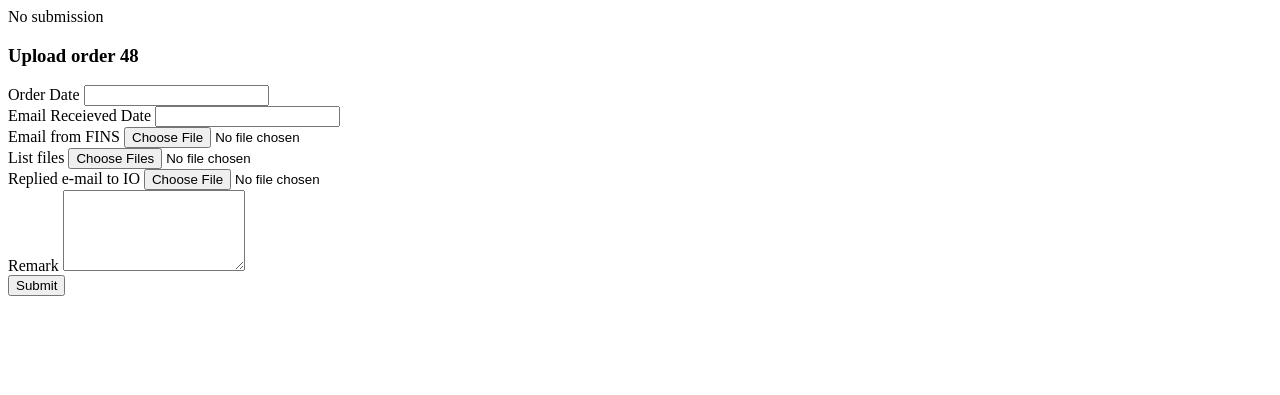
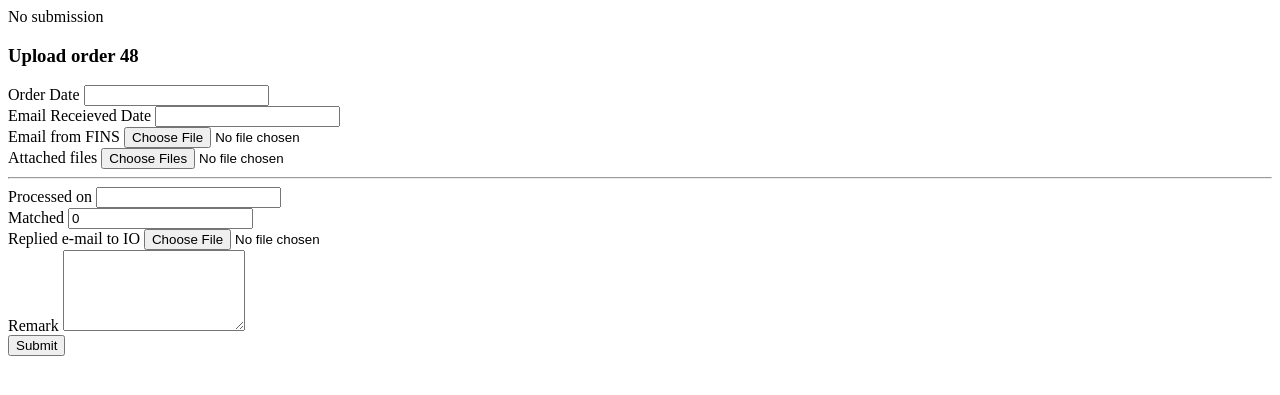
Before and after one commit to ashrafmisran/regtechv1, a PHP site: page /order-48-upload.php in a window 1280 px wide. Shown: the top 395 px of the page. Run offline with PHP 8.4, Linux system fonts and the light colour scheme.

Commit message:
Re-design the upload form for Order 48 and add new page for Order 48 daily report

```diff
--- a/navbar.php
+++ b/navbar.php
@@ -11,6 +11,9 @@
       </li>
       <li class="nav-item">
         <a class="nav-link" href="?p=order-48-upload">Order 48</span></a>
+      </li>
+      <li class="nav-item">
+        <a class="nav-link" href="?p=order-48-report">Order 48 Daily Report</span></a>
       </li>
       <!--li class="nav-item dropdown">
         <a class="nav-link dropdown-toggle" href="#" id="navbarDropdown" role="button" data-toggle="dropdown" aria-haspopup="true" aria-expanded="false">
--- /dev/null
+++ b/order-48-report.php
@@ -0,0 +1 @@
+<h3 class="text-center">Order 48 Daily Report</h3>
--- a/order-48-upload.php
+++ b/order-48-upload.php
@@ -28,8 +28,17 @@
 		<input type="file" name="fins-email" class="form-control col-md-10">
 	</div>
 	<div class="form-group row">
-		<label class="col-md-2">List files</label>
-		<input type="file" name="list" class="form-control col-md-10" multiple>
+		<label class="col-md-2">Attached files</label>
+		<input type="file" name="attachment" class="form-control col-md-10" multiple data-toggle="tooltip" data-placement="bottom" title="You may upload multiple files">
+	</div>
+	<hr>
+	<div class="form-group row">
+		<label class="col-md-2">Processed on</label>
+		<input type="text" name="process-date" class="singledatepicker form-control col-md-10" data-toggle="tooltip" data-placement="bottom" title="The date compliance officer process the order">
+	</div>
+	<div class="form-group row">
+		<label class="col-md-2">Matched</label>
+		<input type="number" name="matched" class="form-control col-md-10" min="0" value="0">
 	</div>
 	<div class="form-group row">
 		<label class="col-md-2">Replied e-mail to IO</label>
```
